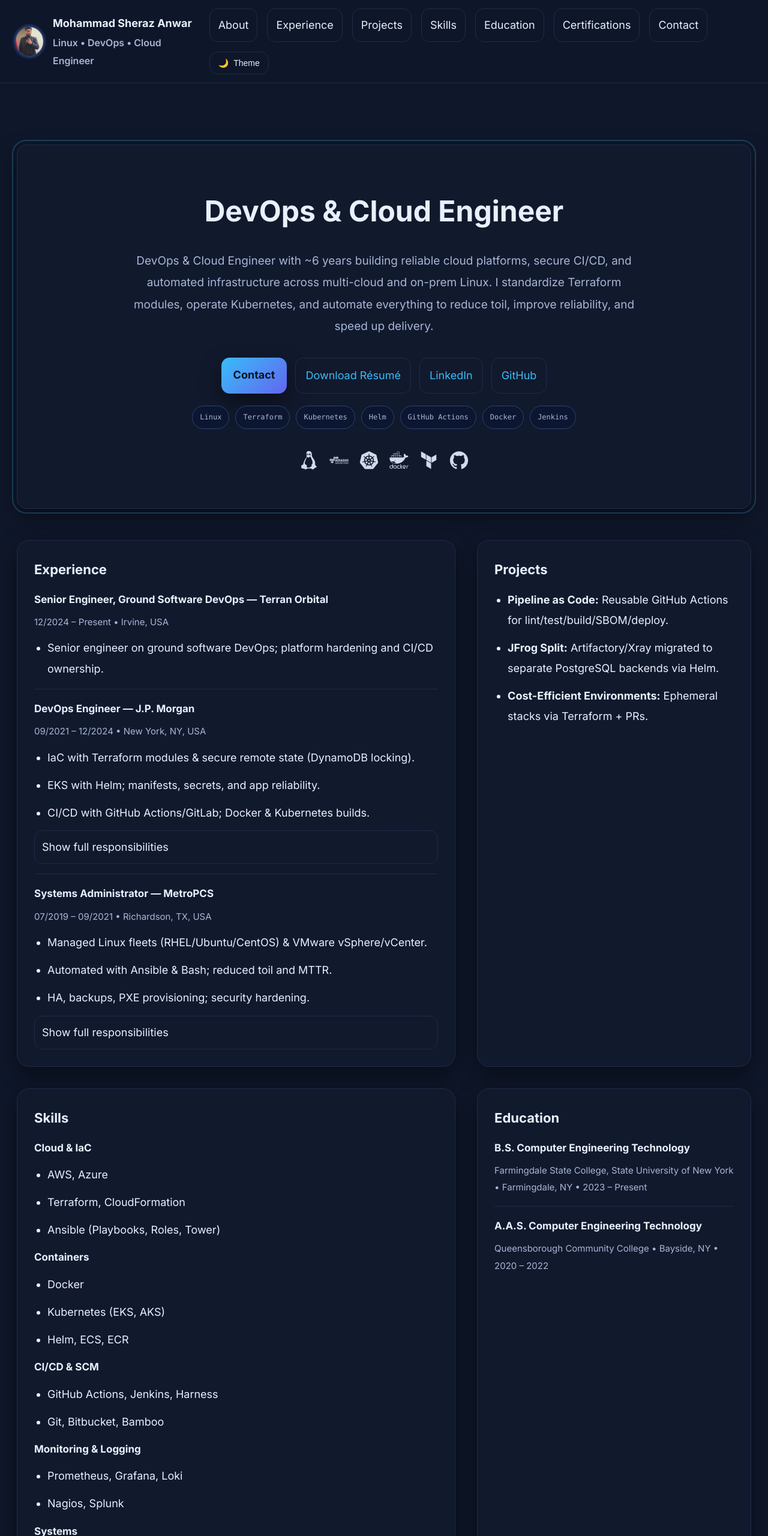
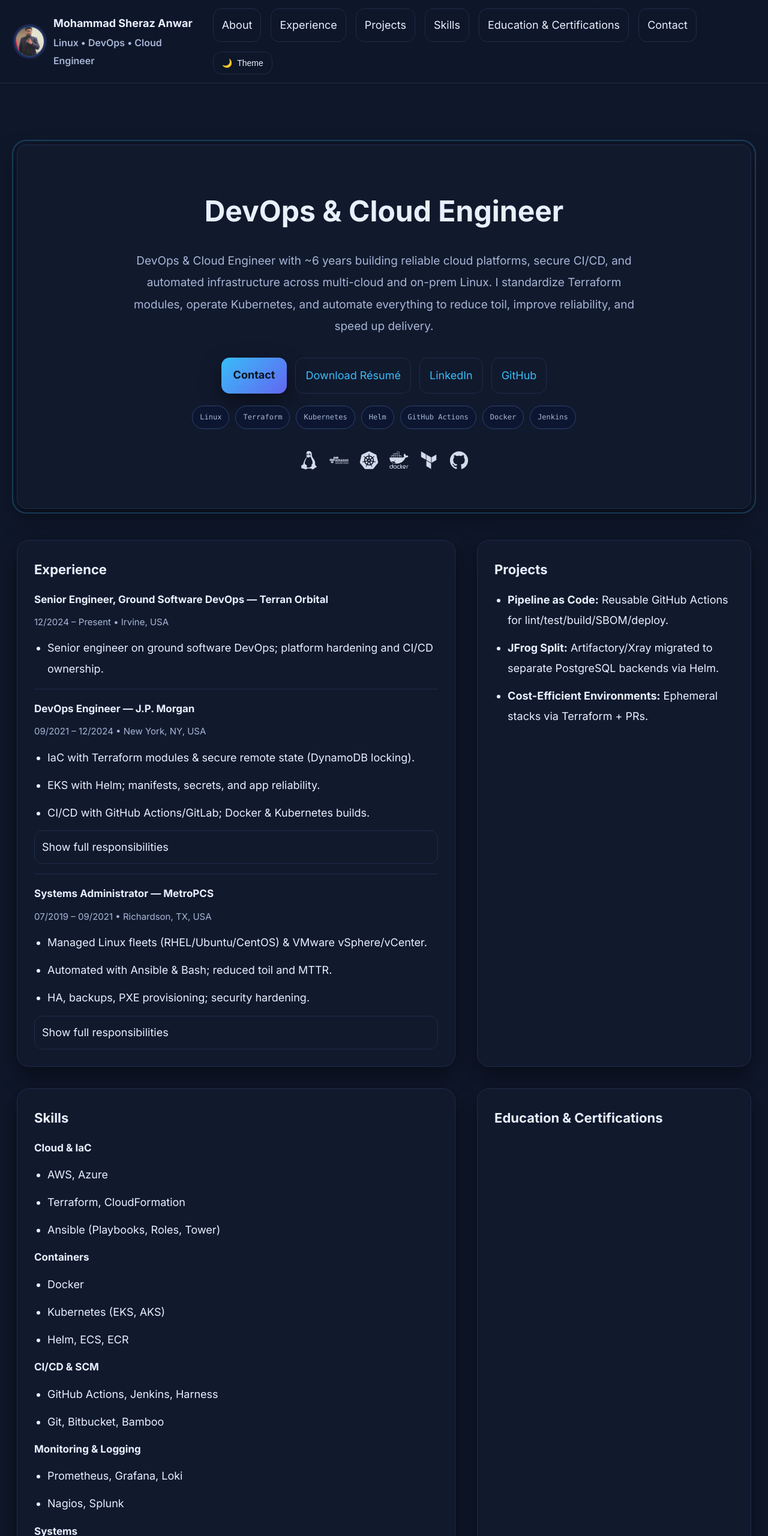
Before and after one commit to sherazanwar21/MyProfile, a plain HTML site: page docs/index.html in a window 1280 px wide. Shown: the top 2560 px of the page at 60% size. Drawn offline with nearby package versions, Linux system fonts and the light colour scheme.

Commit message:
Updated edu+cert blocks

```diff
--- a/docs/index.html
+++ b/docs/index.html
@@ -192,8 +192,7 @@
         <a class="pill" href="#experience">Experience</a>
         <a class="pill" href="#projects">Projects</a>
         <a class="pill" href="#skills">Skills</a>
-        <a class="pill" href="#education">Education</a>
-        <a class="pill" href="#certifications">Certifications</a>
+        <a class="pill" href="#edu-cert">Education & Certifications</a>
         <a class="pill" href="#contact">Contact</a>
         <button class="pill theme-toggle" type="button" aria-label="Toggle color mode">
           <span class="theme-icon">🌙</span>
@@ -311,36 +310,15 @@
 
       </article>
 
+      <!-- EDUCATION + CERTIFICATIONS TOGETHER -->
+      <article id="edu-cert" class="card">
+        <h2>Education & Certifications</h2>
 
-      <article id="education" class="card">
-        <h2>Education</h2>
+        <!-- EDUCATION -->
 
-          <h3>B.S. Computer Engineering Technology</h3>
-          <div class="sub">Farmingdale State College, State University of New York • Farmingdale, NY • 2023 – Present</div>
-          <hr style="border:0;border-top:1px solid var(--ring);margin:16px 0">
-
-          <h3>A.A.S. Computer Engineering Technology</h3>
-          <div class="sub">Queensborough Community College • Bayside, NY • 2020 – 2022</div>
 
 
       </article>
-
-
-
-      <article id="certifications" class="card">
-        <h2>Certifications</h2>
-        <ul>
-
-            <li>
-              <strong>AWS Certified Cloud Practitioner</strong> — Amazon Web Services (AWS) (Issued 2025)
-
-                • <a href="https://www.credly.com/badges/1d4707b1-00ab-4b1e-b431-07ea98d5e2a6" target="_blank" rel="noopener noreferrer">View credential</a>
-
-            </li>
-
-        </ul>
-      </article>
-
     </section>
 
     <section id="contact" class="card" style="margin-top:36px">
@@ -358,7 +336,7 @@
 
   <script>
     // Highlight section on scroll
-    const ids=['about','experience','projects','skills','education','certifications','contact'];
+    const ids=['about','experience','projects','skills','edu-cert','contact'];
     const els=ids.map(id=>document.getElementById(id));
     const opts={root:null,rootMargin:"0px",threshold:.35};
     const io=new IntersectionObserver((entries)=>{
```
Also changed, not shown: docs/template.html (+18 -22 lines).
